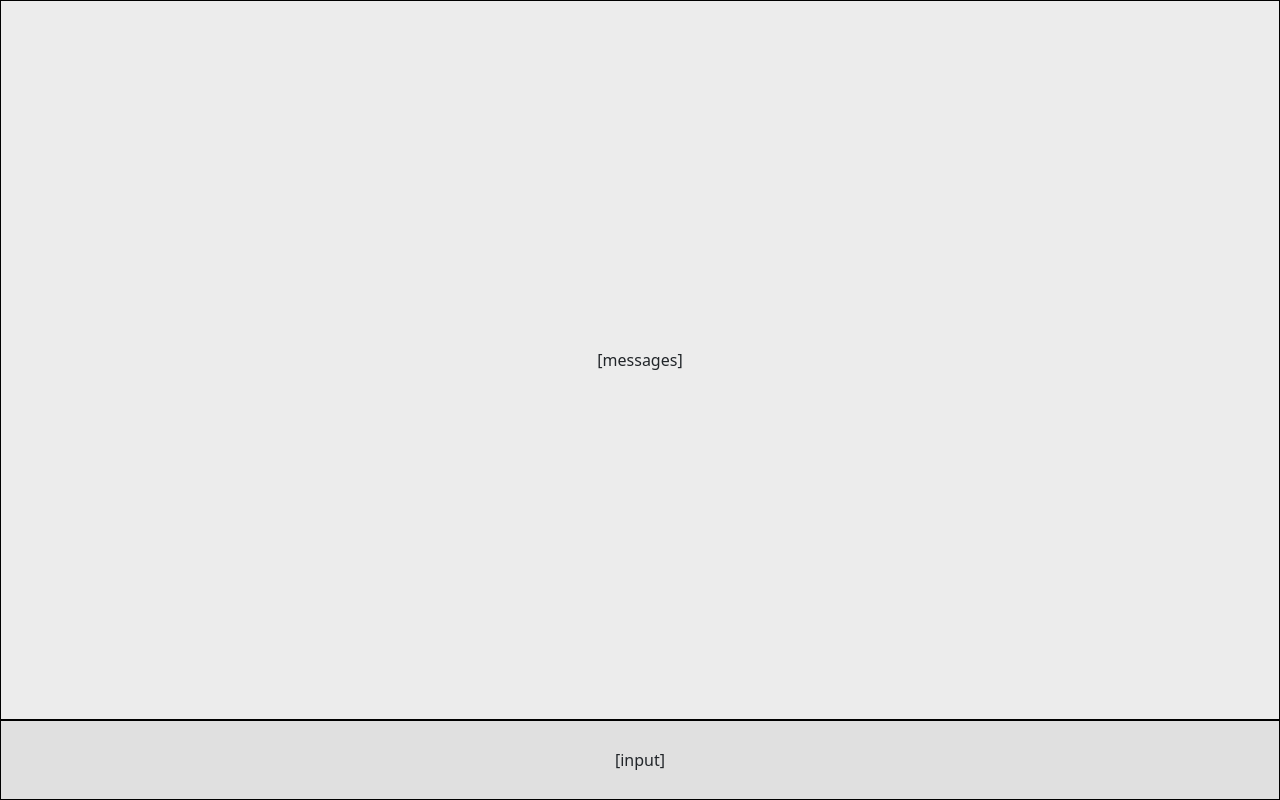
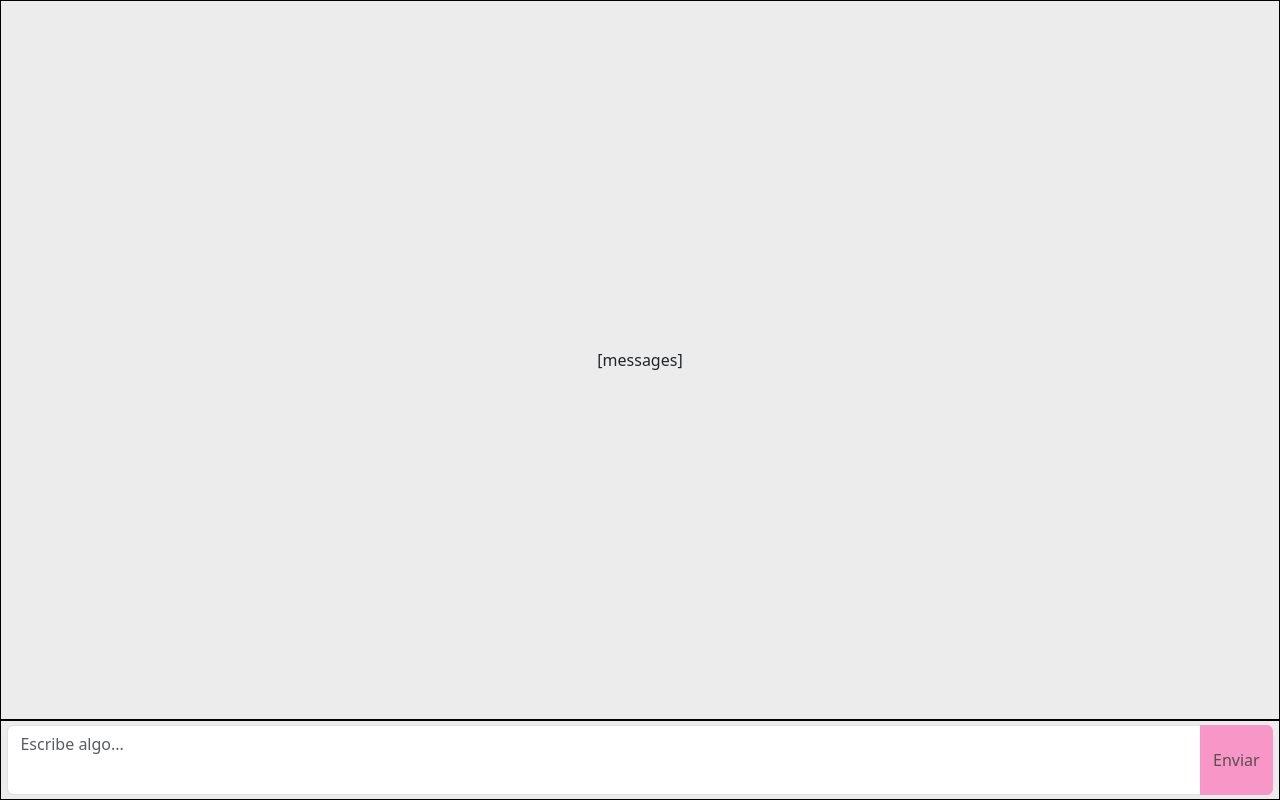
Before and after one commit to Darlinx25/Pichon, an Angular app in the folder frontend/: page /chat in a window 1280 px wide. Shown: the top 800 px of the page. Built offline with nearby package versions, Linux system fonts and the light colour scheme.

Commit message:
campo enviar mensaje base

```diff
--- a/frontend/src/app/components/message-window/message-window.html
+++ b/frontend/src/app/components/message-window/message-window.html
@@ -1,4 +1,18 @@
 <div class="d-flex flex-column vh-100">
-    <div style="border: 1px solid #000000; background-color: rgb(236, 236, 236); height: 90%;" class="d-flex justify-content-center align-items-center">[messages]</div>
-    <div style="border: 1px solid #000000; background-color: rgb(224, 224, 224); height: 10%;" class="d-flex justify-content-center align-items-center">[input]</div>
+    <div style="border: 1px solid #000000; background-color: rgb(236, 236, 236); height: 90%;"
+        class="d-flex justify-content-center align-items-center">[messages]</div>
+
+    <div style="border: 1px solid #000000; background-color: rgb(236, 236, 236); height: 10%;"
+        class="d-flex justify-content-center align-items-center">
+        <form id="chat-form" [formGroup]="chatForm" (ngSubmit)="enviarMensaje()">
+            <div class="input-group h-100">
+                <textarea formControlName="mensaje" class="form-control" placeholder="Escribe algo..." rows="1"
+                    style="resize: none;">
+                </textarea>
+                <button class="btn btn-primary" type="submit" [disabled]="chatForm.invalid">
+                    Enviar
+                </button>
+            </div>
+        </form>
+    </div>
 </div>
--- a/frontend/src/app/components/message-window/message-window.scss
+++ b/frontend/src/app/components/message-window/message-window.scss
@@ -0,0 +1,4 @@
+#chat-form {
+    width: 99%;
+    height: 90%;
+}
--- a/frontend/src/app/components/message-window/message-window.ts
+++ b/frontend/src/app/components/message-window/message-window.ts
@@ -1,9 +1,21 @@
-import { Component } from '@angular/core';
+import { Component, inject } from '@angular/core';
+import { FormBuilder, ReactiveFormsModule, Validators } from '@angular/forms';
+import { RouterLink } from '@angular/router';
 
 @Component({
   selector: 'app-message-window',
-  imports: [],
+  imports: [ReactiveFormsModule, RouterLink],
   templateUrl: './message-window.html',
   styleUrl: './message-window.scss',
 })
-export class MessageWindow {}
+export class MessageWindow {
+  formBuilder = inject(FormBuilder);
+
+  chatForm = this.formBuilder.group({
+    mensaje: ['', Validators.required]
+  });
+
+  enviarMensaje() {
+
+  }
+}
```
